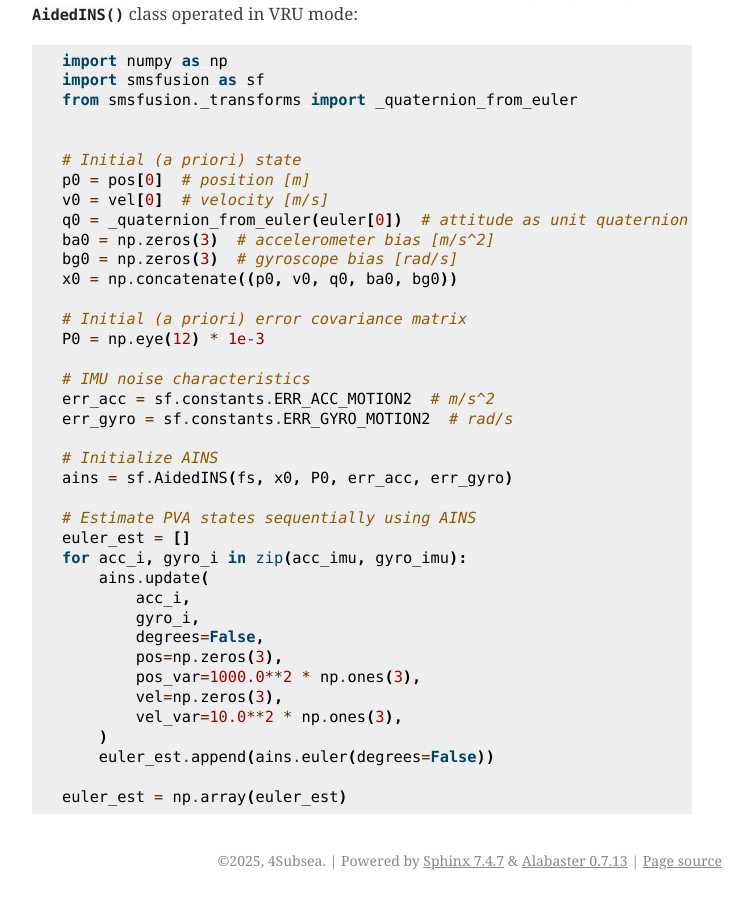
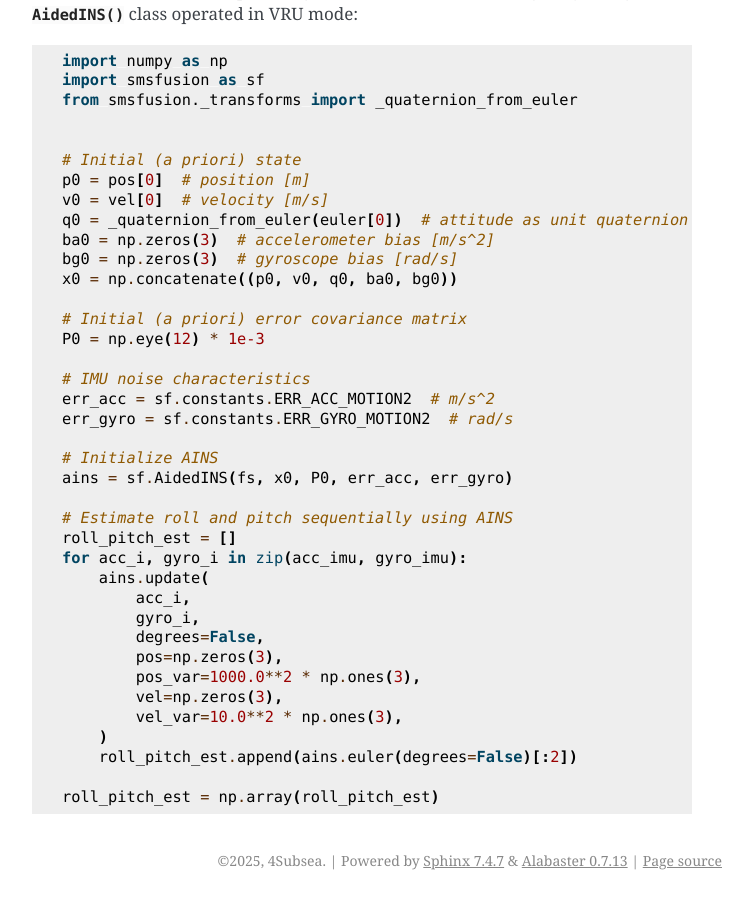
Before and after one commit to 4Subsea/smsfusion-python, a Sphinx documentation site: the page built from docs/user_guide/quickstart.rst, in a window 1280 px wide and 900 px high, scrolled down 3829 px. Shown: the whole window, without its empty margins (388-1141 px from the left). Built offline with Sphinx 7.4.7, drawn with Linux system fonts in a browser that asks for light colours.

Commit message:
some fixes

```diff
--- a/docs/user_guide/quickstart.rst
+++ b/docs/user_guide/quickstart.rst
@@ -192,8 +192,8 @@ class operated in VRU mode:
     # Initialize AINS
     ains = sf.AidedINS(fs, x0, P0, err_acc, err_gyro)
 
-    # Estimate PVA states sequentially using AINS
-    euler_est = []
+    # Estimate roll and pitch sequentially using AINS
+    roll_pitch_est = []
     for acc_i, gyro_i in zip(acc_imu, gyro_imu):
         ains.update(
             acc_i,
@@ -204,6 +204,6 @@ class operated in VRU mode:
             vel=np.zeros(3),
             vel_var=10.0**2 * np.ones(3),
         )
-        euler_est.append(ains.euler(degrees=False))
+        roll_pitch_est.append(ains.euler(degrees=False)[:2])
 
-    euler_est = np.array(euler_est)
+    roll_pitch_est = np.array(roll_pitch_est)
```
